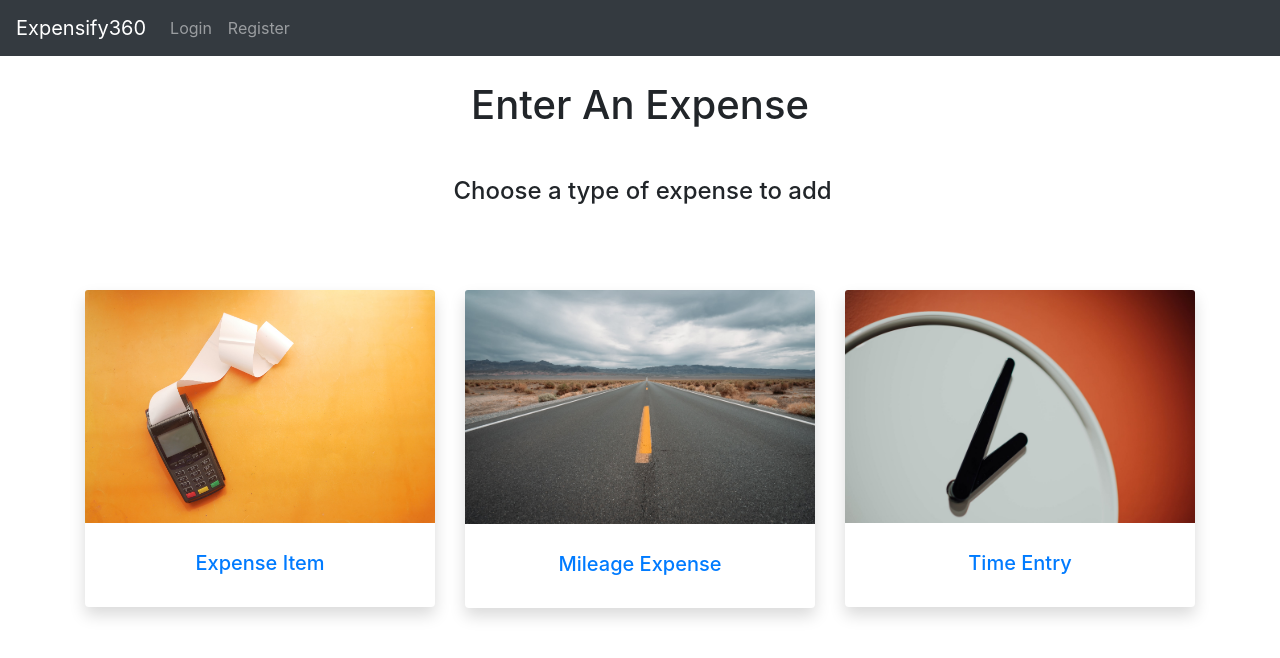
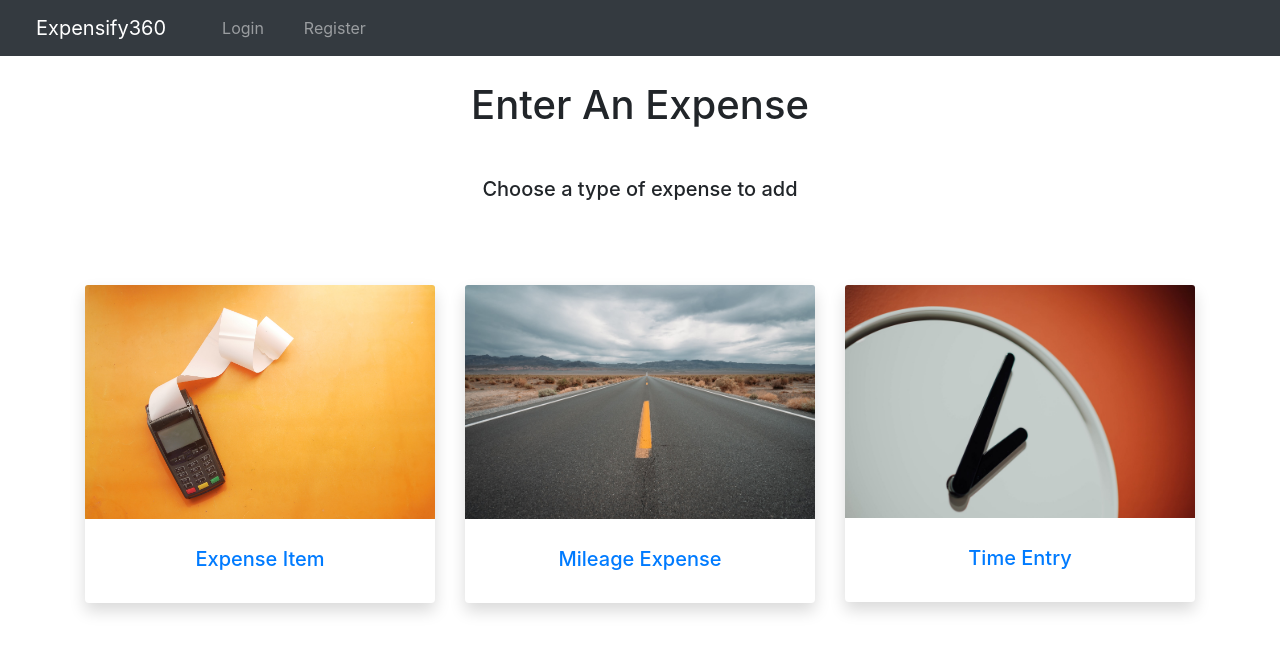
Before and after one commit to radixp0int/expensify360, a Django app: page /expense/ in a window 1280 px wide. Shown: the top 658 px of the page. Run offline with Django 3.2, Linux system fonts and the light colour scheme; some libraries are stand-ins or nearby versions.

Commit message:
refactor(ui): Fixed bugs with css, added css to navbar.

```diff
--- a/Expensify360/Expensify360/templates/expense.html
+++ b/Expensify360/Expensify360/templates/expense.html
@@ -5,7 +5,7 @@
 
 {% block content %}
     <h1> Enter An Expense </h1>
-    <h4> Choose a type of expense to add </h4>
+    <h5 style="text-align:center"> Choose a type of expense to add </h5>
 
     <style>
         h1 {
@@ -13,8 +13,8 @@
             text-align: center;
         }
 
-        h4 {
-            padding: 20px 20px 20px 25px;
+        p {
+            padding: 20px 20px 20px;
             text-align: center;
         }
 
--- a/Expensify360/Expensify360/templates/expenseEntry.html
+++ b/Expensify360/Expensify360/templates/expenseEntry.html
@@ -8,8 +8,7 @@
 
     <link rel="stylesheet" type="text/css" href="{% static '/css/main.css' %}"/>
 
-    <div id="alert">
-
+    <div class="forms" id="alert">
         <form method="post" id="expense-form" enctype="multipart/form-data">
             {% csrf_token %}
             {{ form|crispy }}
--- a/Expensify360/Expensify360/templates/mileageEntry.html
+++ b/Expensify360/Expensify360/templates/mileageEntry.html
@@ -6,10 +6,9 @@
 {% block content %}
     <h1> Mileage Entry </h1>
 
-    <link rel="stylesheet" type="text/css" href="{% static '/css/main.css' %}" />
+    <link rel="stylesheet" type="text/css" href="{% static '/css/main.css' %}"/>
 
-    <div id="alert">
-
+    <div class="forms" id="alert">
         <form method="post" id="mileage-form">
             {% csrf_token %}
             {{ form|crispy }}
--- a/Expensify360/Expensify360/templates/navbar.html
+++ b/Expensify360/Expensify360/templates/navbar.html
@@ -1,3 +1,4 @@
+{% load static %}
 <!DOCTYPE html>
 <!-- styling across app is inherited from here! -->
 <html lang="en">
@@ -5,11 +6,12 @@
 <meta name="viewport" content="width=device-width, initial-scale=1">
 <!-- these libs are actually local, in /External Libraries -->
 <link rel="stylesheet" href="https://maxcdn.bootstrapcdn.com/bootstrap/4.5.2/css/bootstrap.min.css">
+<link rel="stylesheet" type="text/css" href="{% static '/css/main.css' %}" />
 <script src="https://ajax.googleapis.com/ajax/libs/jquery/3.5.1/jquery.min.js"></script>
 <script src="https://cdnjs.cloudflare.com/ajax/libs/popper.js/1.16.0/umd/popper.min.js"></script>
 <script src="https://maxcdn.bootstrapcdn.com/bootstrap/4.5.2/js/bootstrap.min.js"></script>
 
-<nav class="navbar navbar-expand-sm bg-dark navbar-dark">
+<nav class="navbar navbar-expand-sm bg-dark navbar-dark" id="main-nav">
   <a class="navbar-brand" href={% url 'home' %}>Expensify360</a>
   <button class="navbar-toggler" type="button" data-toggle="collapse" data-target="#collapsibleNavbar">
     <span class="navbar-toggler-icon"></span>
--- a/Expensify360/Expensify360/templates/timeEntry.html
+++ b/Expensify360/Expensify360/templates/timeEntry.html
@@ -6,9 +6,9 @@
 {% block content %}
     <h1> Time Entry </h1>
 
-    <link rel="stylesheet" type="text/css" href="{% static '/css/main.css' %}" />
+    <link rel="stylesheet" type="text/css" href="{% static '/css/main.css' %}"/>
 
-    <div id="alert">
+    <div class="forms" id="alert">
         <form method="post" id="time-form">
             {% csrf_token %}
             {{ form|crispy }}
--- a/Expensify360/static/css/main.css
+++ b/Expensify360/static/css/main.css
@@ -1,10 +1,18 @@
 h1 {
-            padding-top: 25px;
-            padding-bottom: 20px;
+    padding: 25px 20px 10px;
     text-align: center;
 }
 
-        div {
+h5 {
+    padding: 20px 20px 20px 20px;
+}
+
+.forms {
+    padding-left: 40px;
+    padding-right: 40px;
+}
+
+#main-nav a {
     padding-left: 20px;
     padding-right: 20px;
 }
```
Lines whose indentation alone changed are shown as unchanged.
